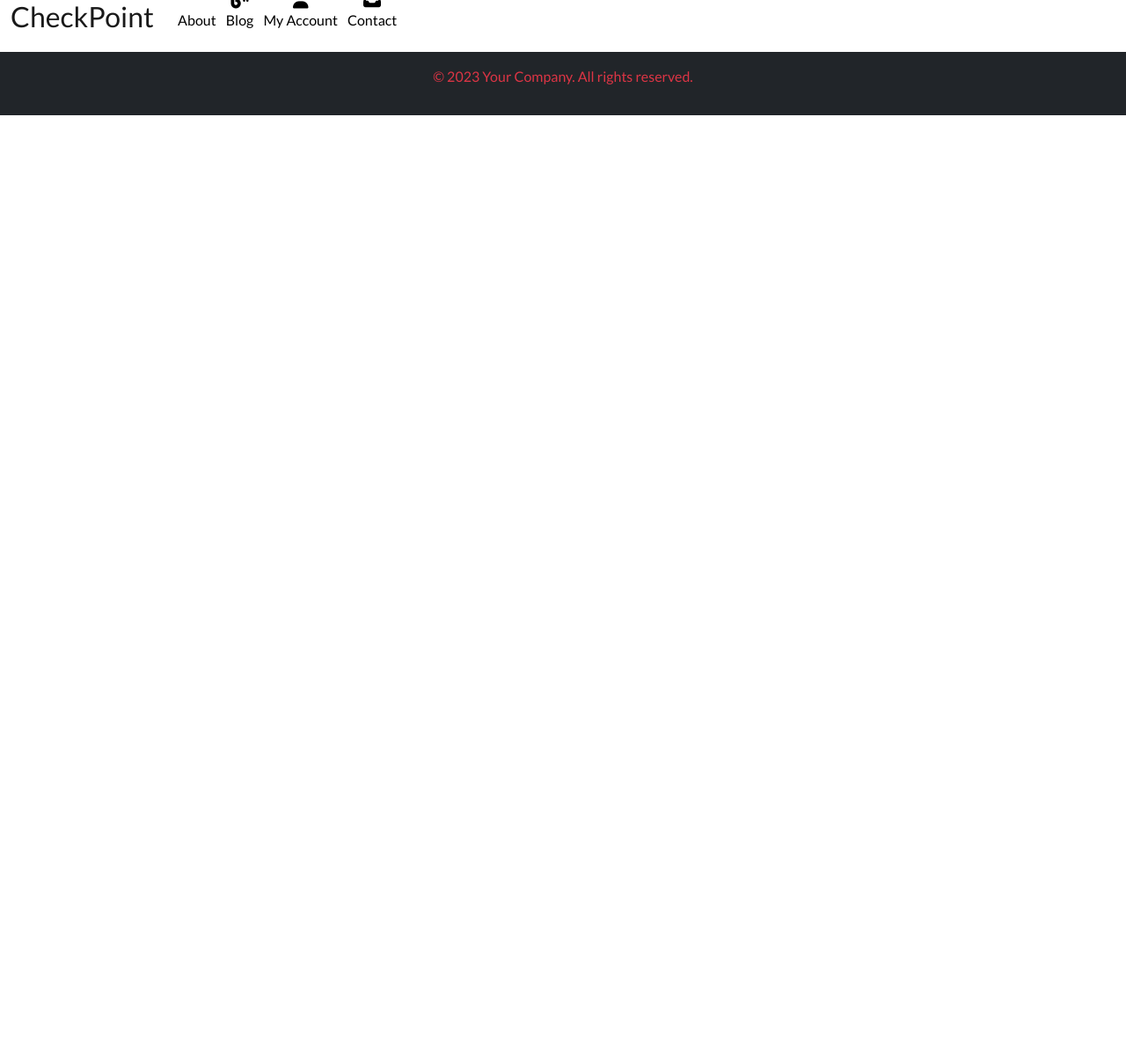
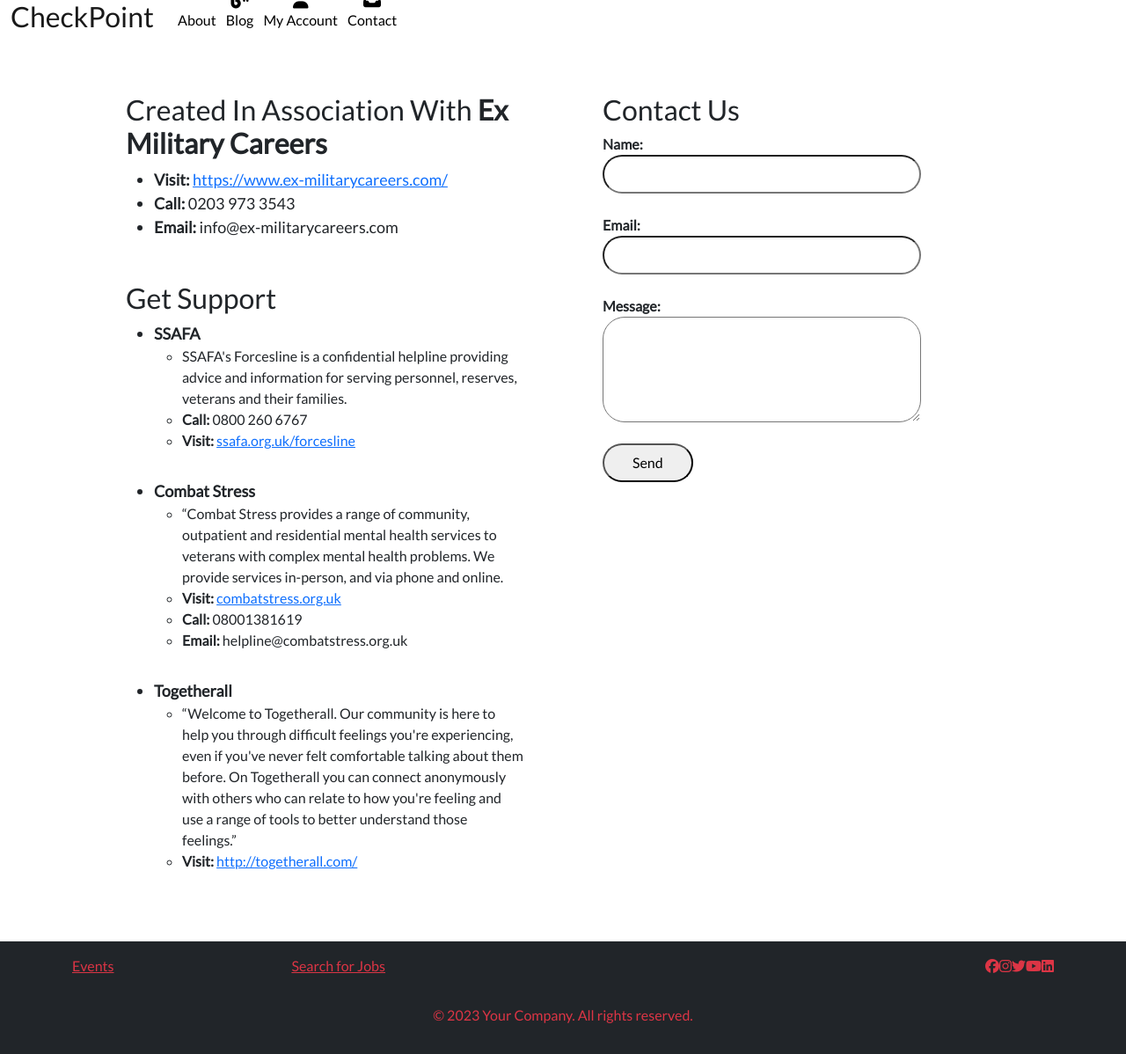
Before and after one commit to llewellynksj/CheckpointSite, a Django app: page /about/ in a window 1280 px wide. Shown: the part 21-1219 px from the top of the page at 88% size. Before the commit the page ends 152 px from the top, so only its background shows below. Run offline with Django 3.2, Linux system fonts and the light colour scheme; some libraries are stand-ins or nearby versions.

Commit message:
add contact page

```diff
--- a/home/views.py
+++ b/home/views.py
@@ -22,7 +22,7 @@ def index(request):
 
 def contact(request):
 
-    return render(request, 'includes/contact.html')
+    return render(request, 'contact.html')
 
 def about(request):
 
--- a/static/css/base.css
+++ b/static/css/base.css
@@ -28,3 +28,89 @@ body {
     font-size: 55px;
     color: red;
 }
+
+#contact-container {
+    padding-top: 112px;
+    padding-left: 10%;
+    padding-right: 10%;
+    display: flex;
+    flex-direction: row;
+    width: 100%;
+}
+
+#contact-links {
+    width: 50%;
+    padding: 15px;
+    margin-bottom: 2rem;
+}
+
+#contact-links span, #contact-container label {
+    font-weight: bold;
+}
+
+#contact-links > ul > li {
+    font-weight: bold;
+    font-size: 18px;
+}
+
+#emc-info > li {
+    font-weight: 300!important;
+}
+
+#h2-get-support {
+    margin-top: 3rem;
+}
+
+#support-info ul {
+    margin-bottom: 2rem;
+}
+
+#contact-form {
+    width: 50%;
+    padding: 15px;
+    margin-left: 60px;
+}
+
+#contact-form input {
+    width: 80%;
+    display: block;
+    padding:0.5rem;
+    border-radius: 50px;
+}
+
+#contact-form textarea {
+    width: 80%;
+    height: 120px;
+    display: block;
+    padding:0.5rem;
+    border-radius: 25px;
+}
+
+#contact-form button {
+    border-radius: 50px;
+    padding: 0.5rem 2rem;
+}
+
+@media (max-width: 1000px) {
+    #contact-container {
+        flex-direction: column;
+        padding-top: 56px;
+        padding-left: 0;
+        padding-right: 0;
+    }
+    #contact-form {
+        margin-left: 0;
+    }
+    #contact-links {
+        width: 100%;
+    }
+    #contact-form {
+        width: 100%;
+    }
+    #contact-form input {
+        width: 100%;
+    }
+    #contact-form textarea {
+        width: 100%;
+    }
+}
--- a/templates/base.html
+++ b/templates/base.html
@@ -36,6 +36,7 @@
     </script>
     <script src="https://kit.fontawesome.com/1057ad4791.js" crossorigin="anonymous"></script>
     <script src="{% static 'django_summernote/summernote-bs4.min.js' %}"></script>
+    <link href="{% static 'css/base.css' %}" rel="stylesheet" type="text/css" />
     {% endblock %}
 
     {% block extra_js %}
--- /dev/null
+++ b/templates/contact.html
@@ -0,0 +1,60 @@
+{% extends 'base.html' %}
+{% load static %}
+
+{% block content %}
+<div id="contact-container">
+    <div id="contact-links">
+        <h2>Created In Association With <span>Ex Military Careers</span></h2>
+        <ul id="emc-info">
+            <li><span>Visit:</span> <a
+                    href="https://www.ex-militarycareers.com/">https://www.ex-militarycareers.com/</a></li>
+            <li><span>Call:</span> 0203 973 3543</li>
+            <li><span>Email:</span> info@ex-militarycareers.com</li>
+        </ul>
+        <h2 id="h2-get-support">Get Support</h2>
+        <ul id="support-info">
+            <li>SSAFA</li>
+            <ul>
+                <li>SSAFA's Forcesline is a confidential helpline providing advice and information for serving
+                    personnel,
+                    reserves, veterans and their families.</li>
+                <li><span>Call:</span> 0800 260 6767</li>
+                <li><span>Visit:</span> <a href="ssafa.org.uk/forcesline">ssafa.org.uk/forcesline</a></li>
+            </ul>
+            <li>Combat Stress</li>
+            <ul>
+                <li>“Combat Stress provides a range of community, outpatient and residential mental health services to
+                    veterans with complex mental health problems. We provide services in-person, and via phone and
+                    online.</li>
+                <li><span>Visit:</span> <a href="combatstress.org.uk">combatstress.org.uk</a></li>
+                <li><span>Call:</span> 08001381619</li>
+                <li><span>Email:</span> helpline@combatstress.org.uk</li>
+            </ul>
+            <li>Togetherall</li>
+            <ul>
+                <li>“Welcome to Togetherall. Our community is here to help you through difficult feelings you're
+                    experiencing, even if you've never felt comfortable talking about them before. On Togetherall you
+                    can connect anonymously with others who can relate to how you're feeling and use a range of tools to
+                    better understand those feelings.”</li>
+                <li><span>Visit:</span> <a href="http://togetherall.com/">http://togetherall.com/</a></li>
+            </ul>
+        </ul>
+    </div>
+    <div id="contact-form">
+        <h2>Contact Us</h2>
+        <form method="POST" action="">
+            <label for="name">Name:</label>
+            <input type="text" id="name" name="name" required><br>
+
+            <label for="email">Email:</label>
+            <input type="email" id="email" name="email" required><br>
+
+            <label for="message">Message:</label>
+            <textarea id="message" name="message" required></textarea><br>
+
+            <button type="submit">Send</button>
+        </form>
+    </div>
+</div>
+
+{% endblock %}
--- a/templates/includes/footer.html
+++ b/templates/includes/footer.html
@@ -1,4 +1,4 @@
-<footer class="bg-dark text-light mb-5">
+<footer class="bg-dark text-light">
   <div class="container py-3">
     <div class="row">
       <div class="col-12 col-md-4 mb-3 mb-md-0">
```
Lines whose indentation alone changed are shown as unchanged.
